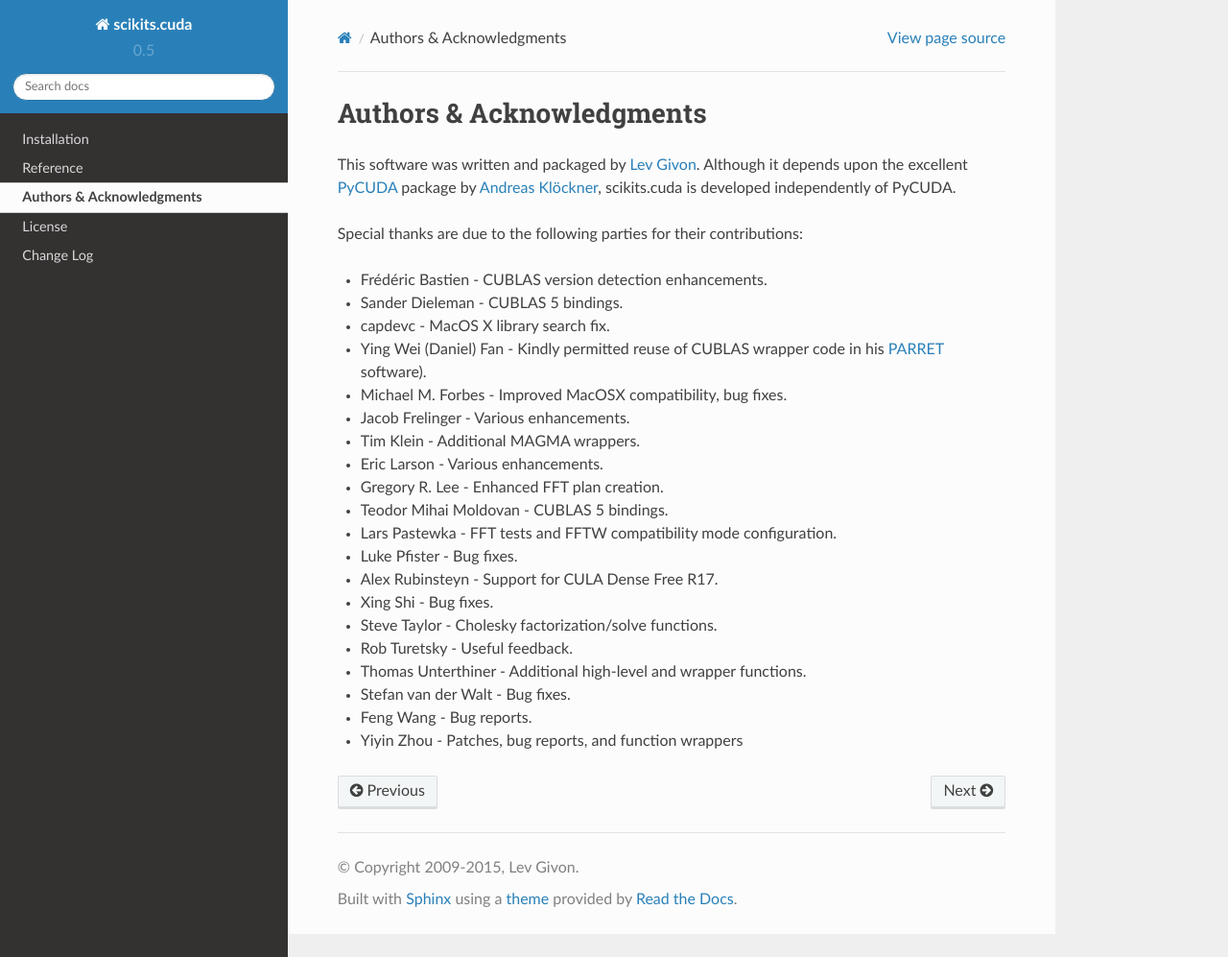
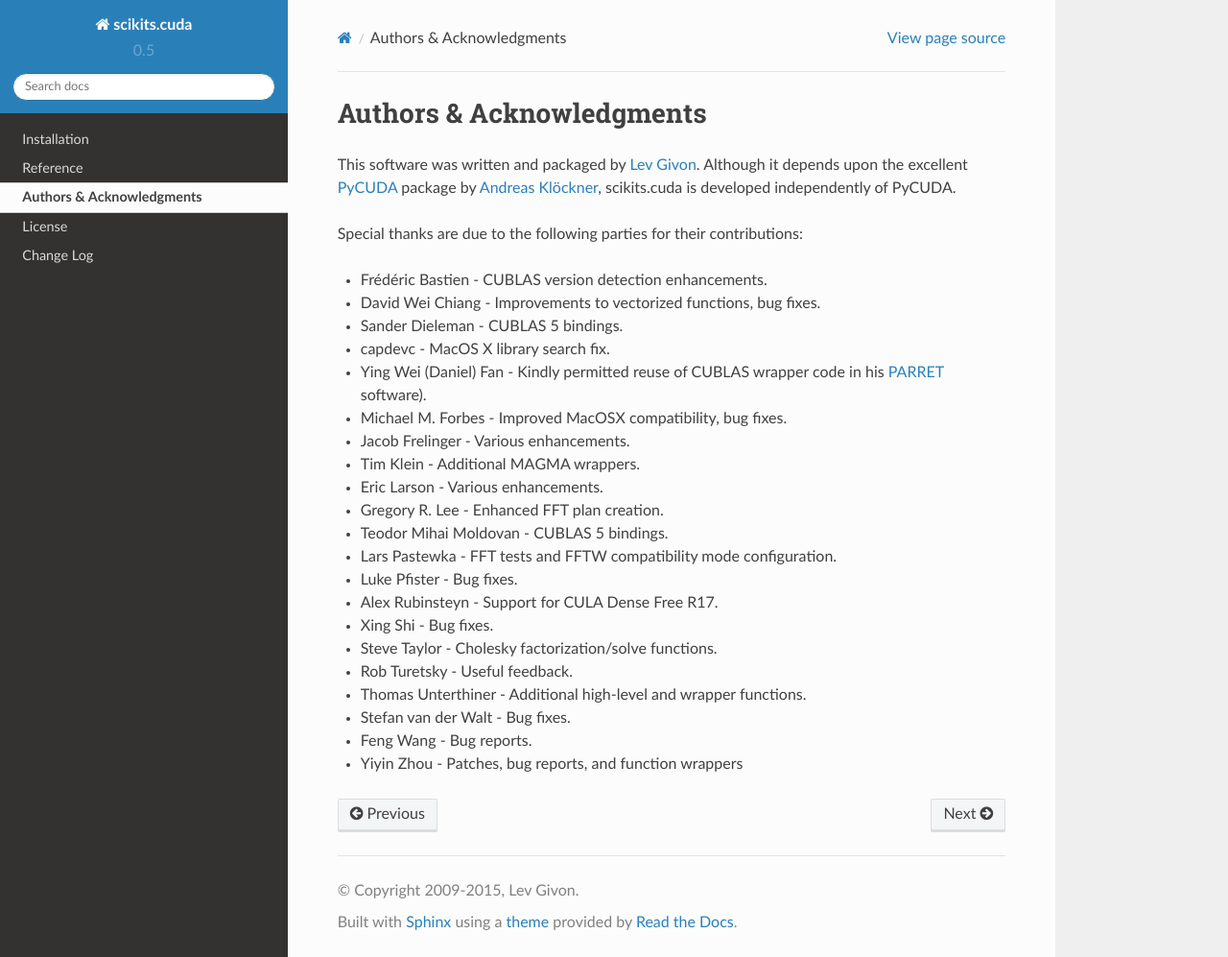
Before and after one commit to lebedov/scikit-cuda, a Sphinx documentation site: the page built from docs/source/authors.rst, in a window 1280 px wide and 997 px high. Shown: the whole window at 96% size. Built offline with Sphinx 7.4.7 and the Read the Docs theme 2.0.0, drawn with Linux system fonts in a browser that asks for light colours; formulas are drawn with MathJax 3.

Commit message:
Update contributors list.

```diff
--- a/docs/source/authors.rst
+++ b/docs/source/authors.rst
@@ -11,6 +11,7 @@
 Special thanks are due to the following parties for their contributions:
 
 - Frédéric Bastien - CUBLAS version detection enhancements.
+- David Wei Chiang - Improvements to vectorized functions, bug fixes.
 - Sander Dieleman - CUBLAS 5 bindings.
 - capdevc - MacOS X library search fix.
 - Ying Wei (Daniel) Fan - Kindly permitted reuse of CUBLAS wrapper code in his
```
